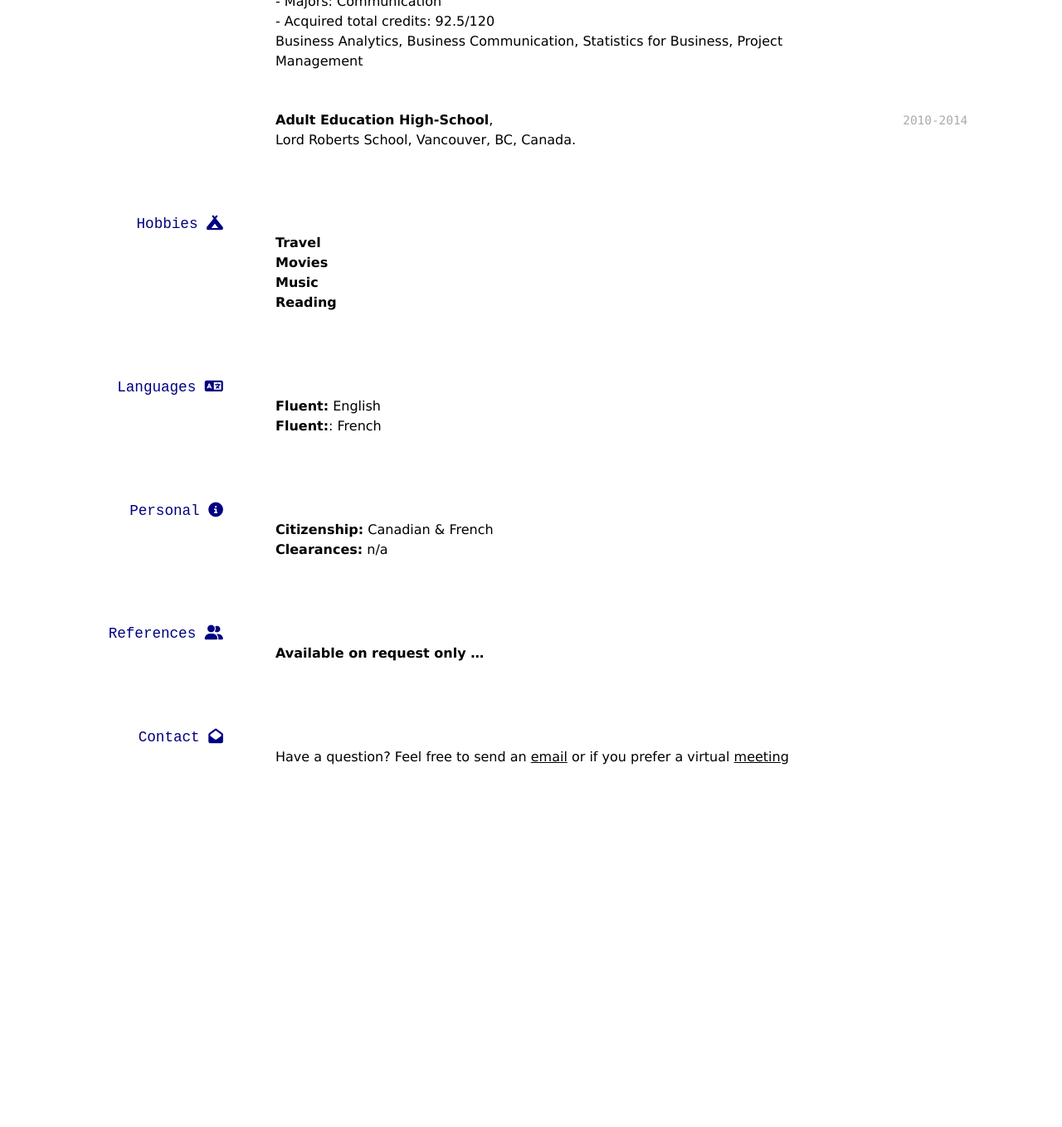
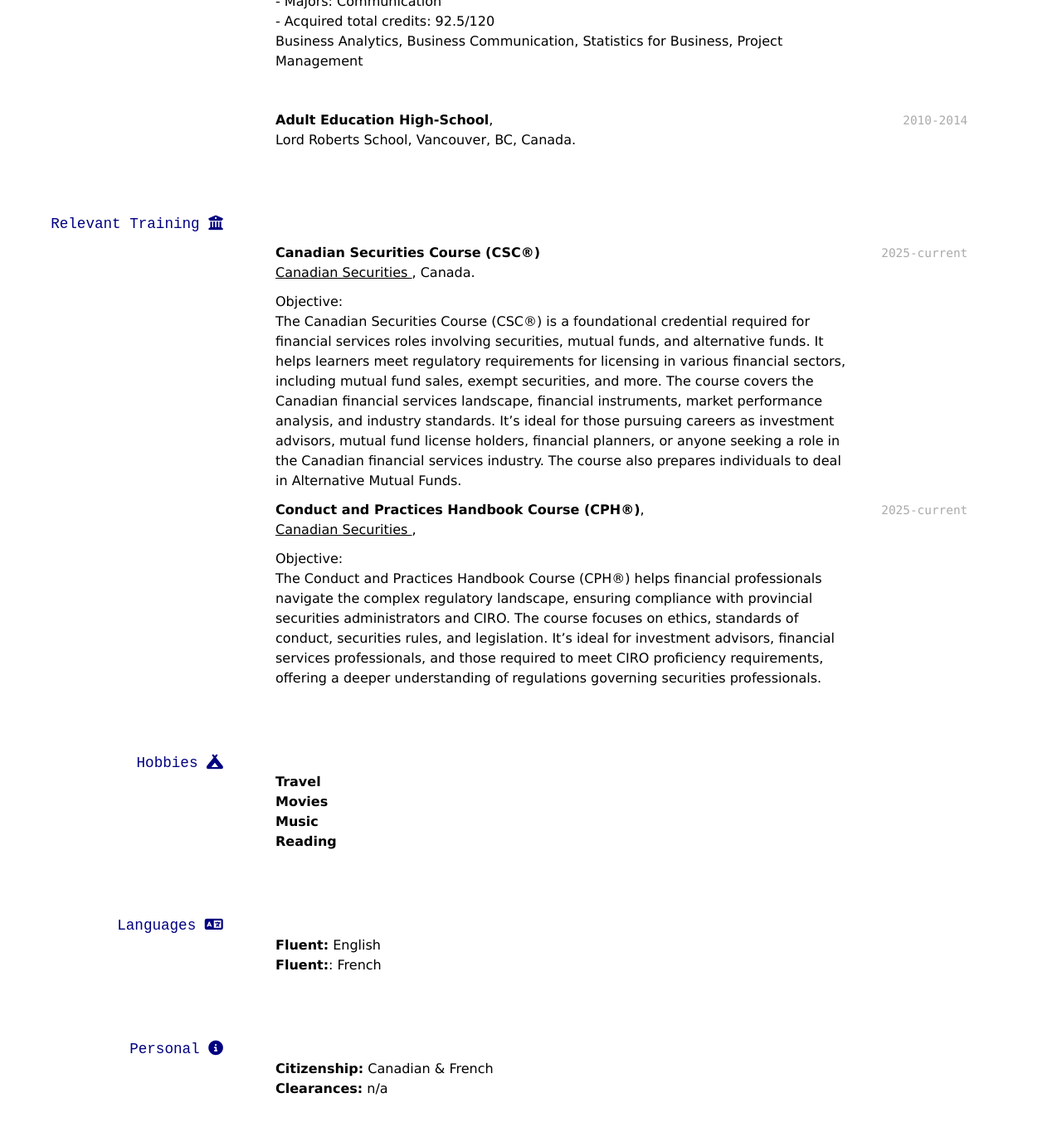
Before and after one commit to s-earnest/resume, a Jekyll site: the page built from index.md, in a window 1280 px wide and 1400 px high, scrolled down 5497 px. Shown: the top 1359 px of the window at 83% size. Built offline with Jekyll 4.4.1, drawn with Linux system fonts in a browser that asks for light colours; nearby versions of some CDN libraries; a style sheet for code colours, icons or effects is not loaded; before the commit the page ends 6503 px from its top, so only the background shows below that; some of the changed text lies outside the part shown.

Commit message:
20250218 19190

```diff
--- a/index.md
+++ b/index.md
@@ -543,7 +543,22 @@ Additionally, this course introduces additional tools for reporting. You will le
 <br>Lord Roberts School, Vancouver, BC, Canada.
 
 
+## Relevant Training <i class="fas fa-university"></i>
+<br>
 
+`2025-current`
+**Canadian Securities Course (CSC®)**
+<br>[ Canadian Securities ]( https://www.csi.ca/en/learning/courses/csc ), Canada.
+
+Objective:
+<br>The Canadian Securities Course (CSC®) is a foundational credential required for financial services roles involving securities, mutual funds, and alternative funds. It helps learners meet regulatory requirements for licensing in various financial sectors, including mutual fund sales, exempt securities, and more. The course covers the Canadian financial services landscape, financial instruments, market performance analysis, and industry standards. It's ideal for those pursuing careers as investment advisors, mutual fund license holders, financial planners, or anyone seeking a role in the Canadian financial services industry. The course also prepares individuals to deal in Alternative Mutual Funds.
+
+`2025-current`
+**Conduct and Practices Handbook Course (CPH®)**,
+<br>[ Canadian Securities ]( https://www.csi.ca/en/learning/courses/cph ),
+
+Objective:
+<br>The Conduct and Practices Handbook Course (CPH®) helps financial professionals navigate the complex regulatory landscape, ensuring compliance with provincial securities administrators and CIRO. The course focuses on ethics, standards of conduct, securities rules, and legislation. It’s ideal for investment advisors, financial services professionals, and those required to meet CIRO proficiency requirements, offering a deeper understanding of regulations governing securities professionals.
 
 
 ## Hobbies <i class="fas fa-campground"></i>
```
Also changed, not shown: other parts of index.md (+1 -1 lines).
